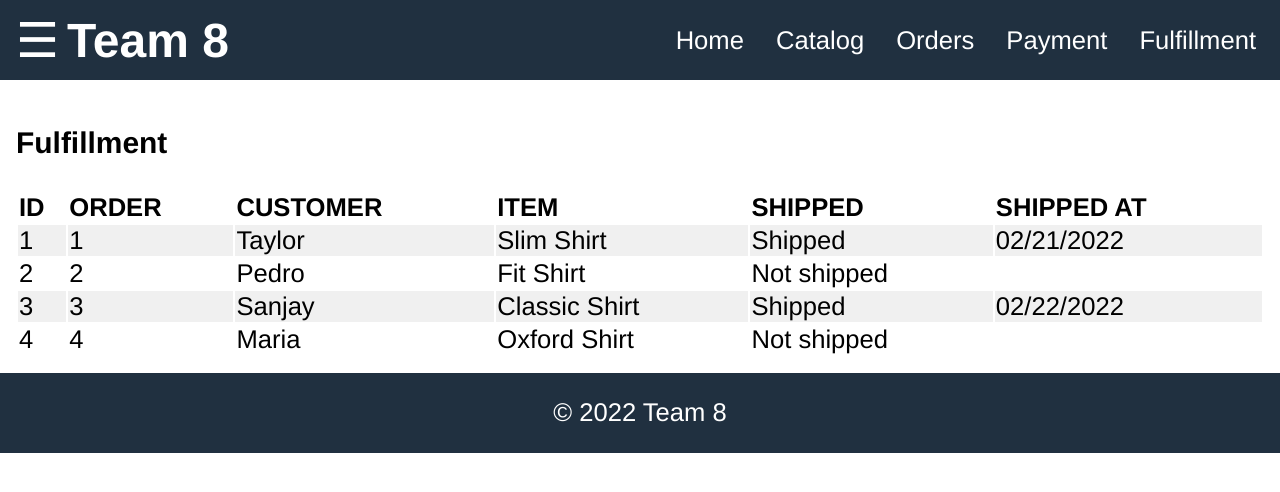
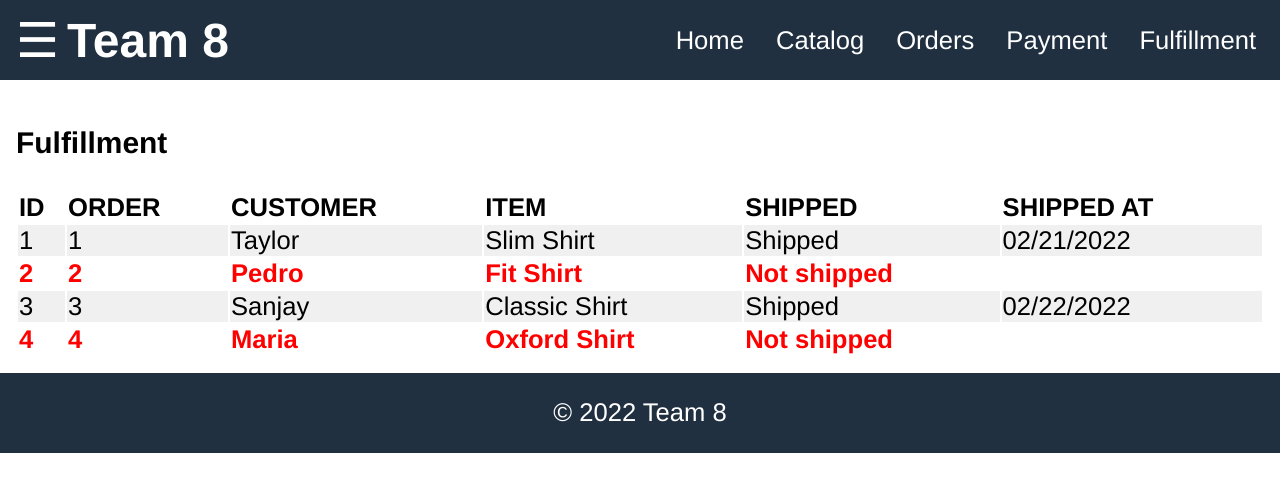
Before and after one commit to Team-8-4630/Team-8-4630-web, a React (Create React App) app in the folder frontend/: page /fulfillment in a window 1280 px wide. Shown: the top 492 px of the page. Built offline with nearby package versions, Linux system fonts and the light colour scheme.

Commit message:
Add styles for unshipped table rows

```diff
--- a/frontend/src/index.css
+++ b/frontend/src/index.css
@@ -188,3 +188,8 @@ input {
   border: 0.1rem #c0c0c0 solid;
   border-radius: 0.5rem;
 }
+
+.unshipped td {
+  color: #ff0000;
+  font-weight: bold;
+}
```
